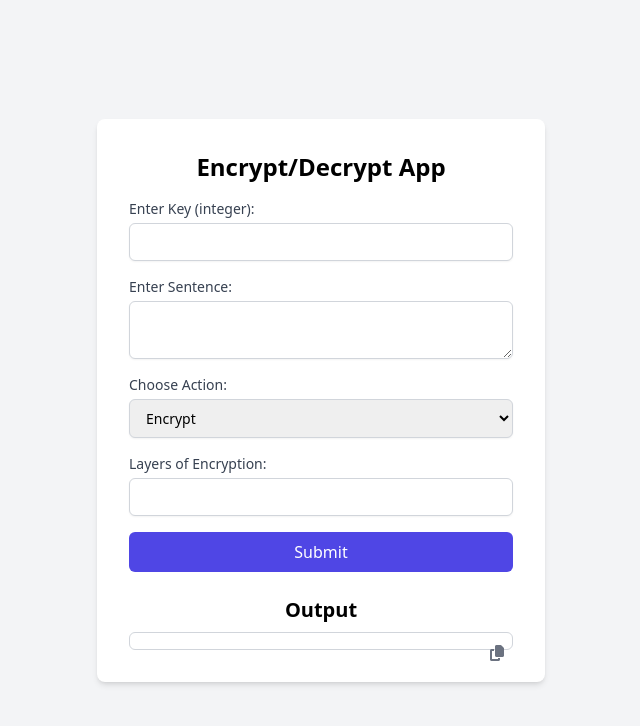
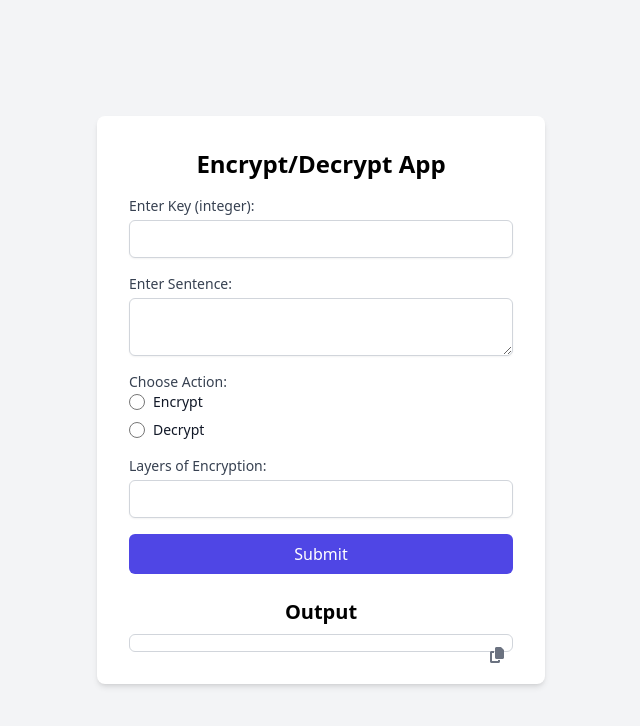
Before and after one commit to work-ham/Enkripsi, a plain HTML site: page index.html in a window 1280 px wide. Shown: the whole page, without its empty margins (319-959 px from the left). Drawn offline with nearby package versions, Linux system fonts and the light colour scheme.

Commit message:
Update index.html

```diff
--- a/index.html
+++ b/index.html
@@ -24,12 +24,22 @@
             <textarea id="sentence" class="mt-1 block w-full px-3 py-2 border border-gray-300 rounded-md shadow-sm focus:outline-none focus:ring-indigo-500 focus:border-indigo-500 sm:text-sm" required></textarea>
         </div>
         <div class="mb-4">
-            <label for="action" class="block text-sm font-medium text-gray-700">Choose Action:</label>
-            <select id="action" class="mt-1 block w-full px-3 py-2 border border-gray-300 rounded-md shadow-sm focus:outline-none focus:ring-indigo-500 focus:border-indigo-500 sm:text-sm">
-                <option value="1">Encrypt</option>
-                <option value="2">Decrypt</option>
-            </select>
+    <fieldset class="mt-1">
+        <legend class="block text-sm font-medium text-gray-700">Choose Action:</legend>
+        <div class="flex items-center">
+            <input type="radio" id="encrypt" name="action" value="1" class="focus:ring-indigo-500 h-4 w-4 text-indigo-600 border-gray-300">
+            <label for="encrypt" class="ml-2 block text-sm text-gray-900">
+                Encrypt
+            </label>
         </div>
+        <div class="flex items-center mt-2">
+            <input type="radio" id="decrypt" name="action" value="2" class="focus:ring-indigo-500 h-4 w-4 text-indigo-600 border-gray-300">
+            <label for="decrypt" class="ml-2 block text-sm text-gray-900">
+                Decrypt
+            </label>
+        </div>
+    </fieldset>
+</div>
         <div class="mb-4">
             <label for="layers" class="block text-sm font-medium text-gray-700">Layers of Encryption:</label>
             <input type="number" id="layers" class="mt-1 block w-full px-3 py-2 border border-gray-300 rounded-md shadow-sm focus:outline-none focus:ring-indigo-500 focus:border-indigo-500 sm:text-sm" required>
```
